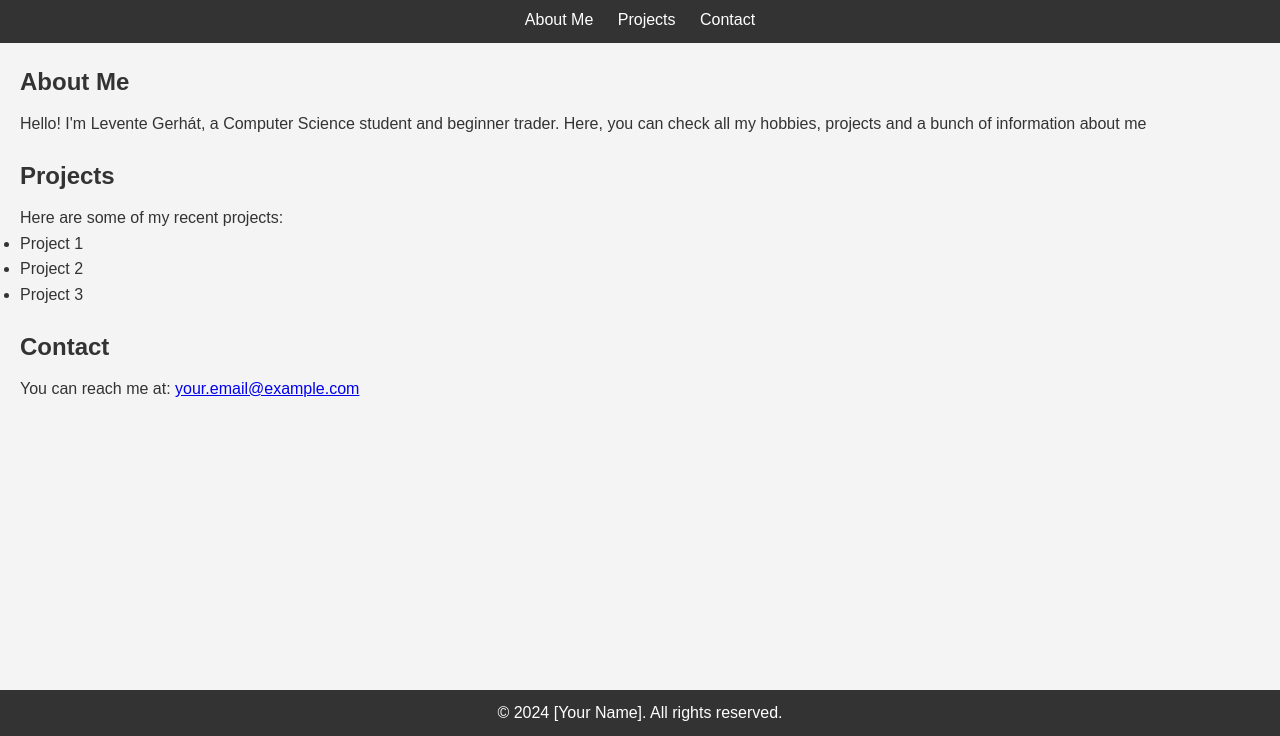
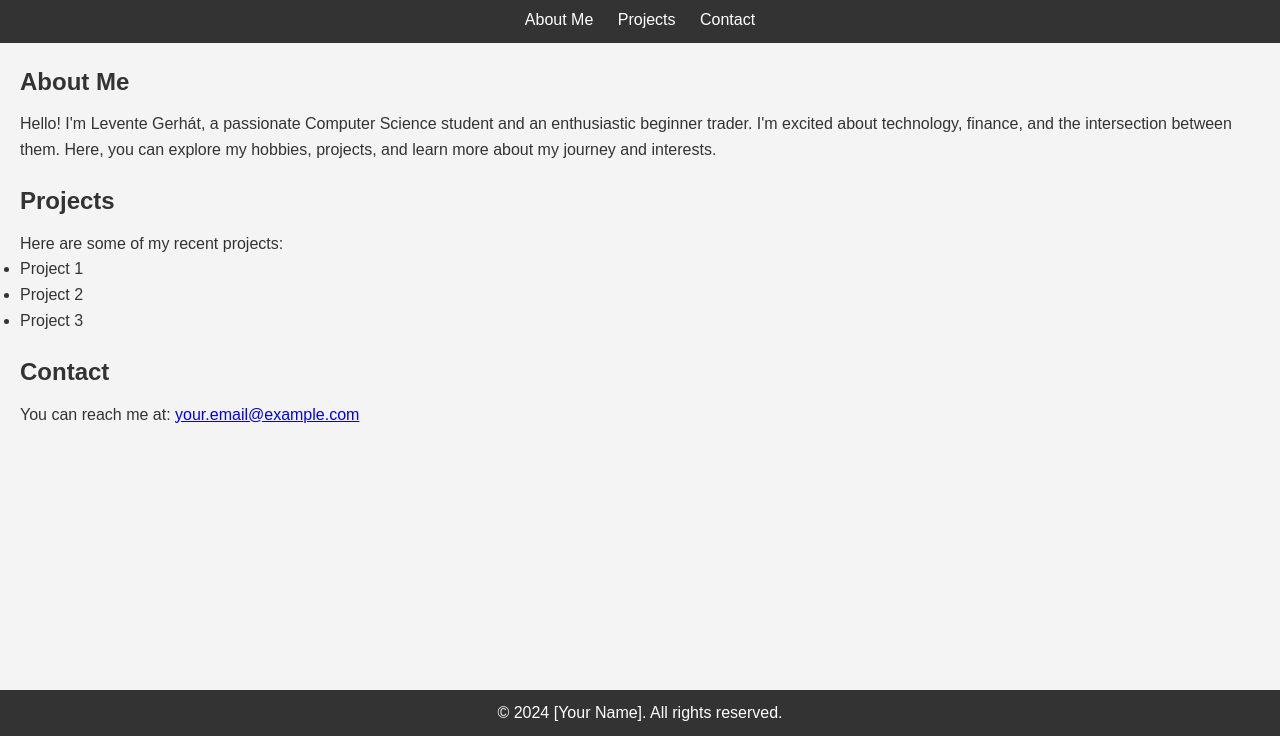
Before and after one commit to Gerhatlevi/mywebsite, a plain HTML site: page index.html in a window 1280 px wide. Shown: the part 64-800 px from the top of the page. Drawn offline with Linux system fonts and the light colour scheme.

Commit message:
about me

```diff
--- a/index.html
+++ b/index.html
@@ -20,8 +20,7 @@
     <main>
         <section id="about">
             <h2>About Me</h2>
-            <p>Hello! I'm Levente Gerhát, a Computer Science student and beginner trader. Here, you can check all my hobbies, projects and a bunch of information about me</p>
-        </section>
+            <p>Hello! I'm Levente Gerhát, a passionate Computer Science student and an enthusiastic beginner trader. I'm excited about technology, finance, and the intersection between them. Here, you can explore my hobbies, projects, and learn more about my journey and interests.</p>        </section>
         <section id="projects">
             <h2>Projects</h2>
             <p>Here are some of my recent projects:</p>
```
